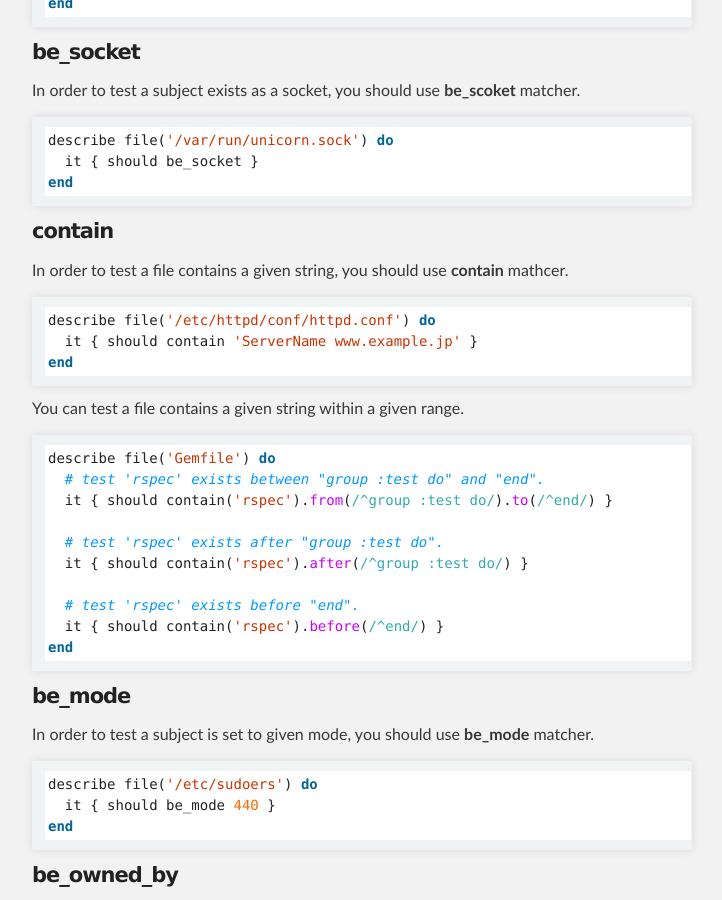
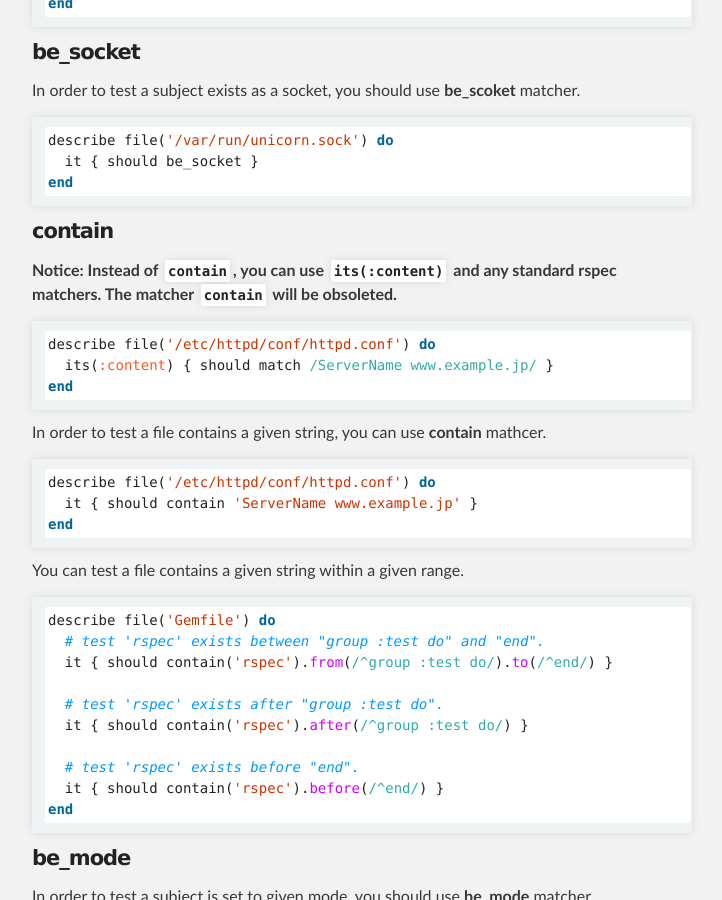
Before and after one commit to serverspec/serverspec.github.io, a Jekyll site: the page built from resource_types.md, in a window 1280 px wide and 900 px high, scrolled down 3457 px. Shown: the whole window, without its empty margins (288-1010 px from the left). Built offline with Jekyll 4.4.1, drawn with Linux system fonts in a browser that asks for light colours; Markdown is read by kramdown in place of the engine named in the settings.

Commit message:
Add description of its(:content) for file resource type

````diff
--- a/_includes/file.md
+++ b/_includes/file.md
@@ -34,7 +34,15 @@ end
 
 #### contain
 
-In order to test a file contains a given string, you should use **contain** mathcer.
+**Notice: Instead of ``contain``, you can use ``its(:content)`` and any standard rspec matchers. The matcher ``contain`` will be obsoleted.**
+
+```ruby
+describe file('/etc/httpd/conf/httpd.conf') do
+  its(:content) { should match /ServerName www.example.jp/ }
+end
+```
+
+In order to test a file contains a given string, you can use **contain** mathcer.
 
 ```ruby
 describe file('/etc/httpd/conf/httpd.conf') do
````
